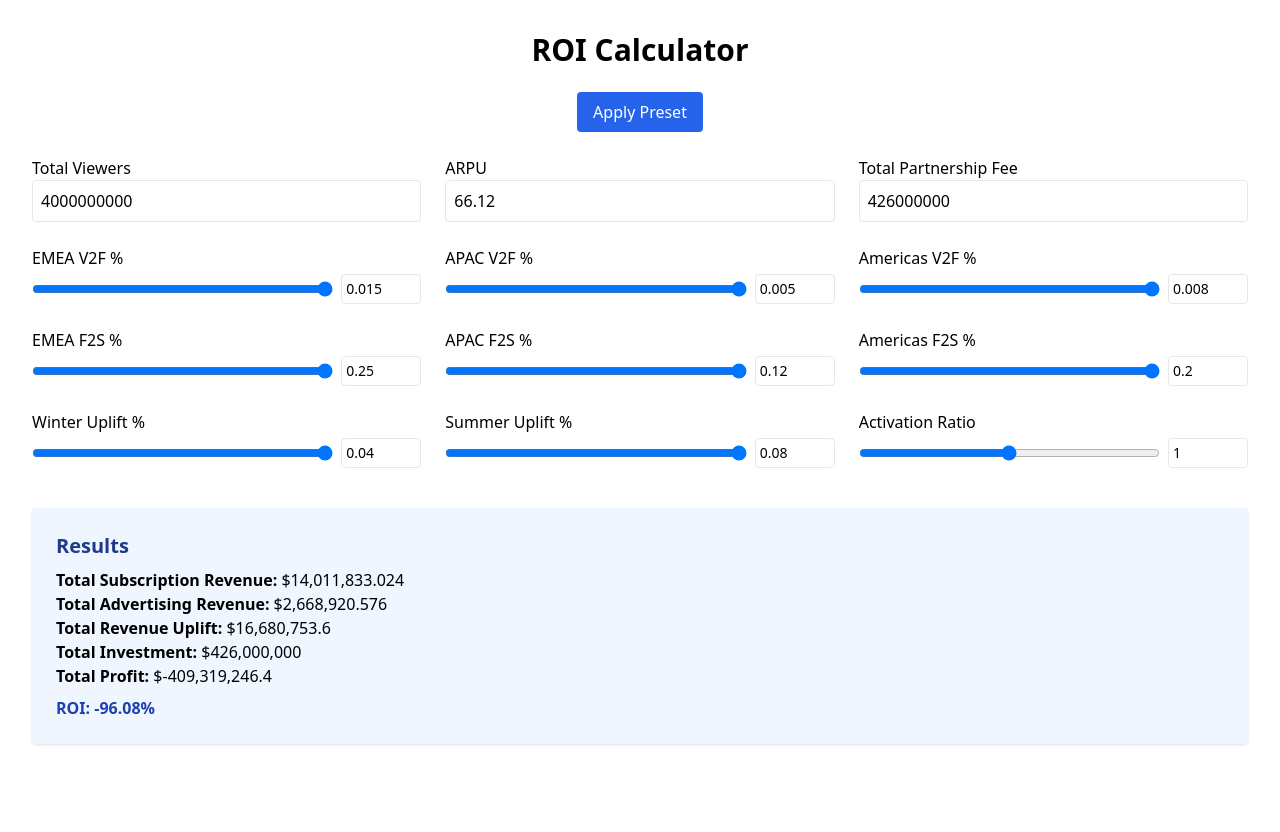
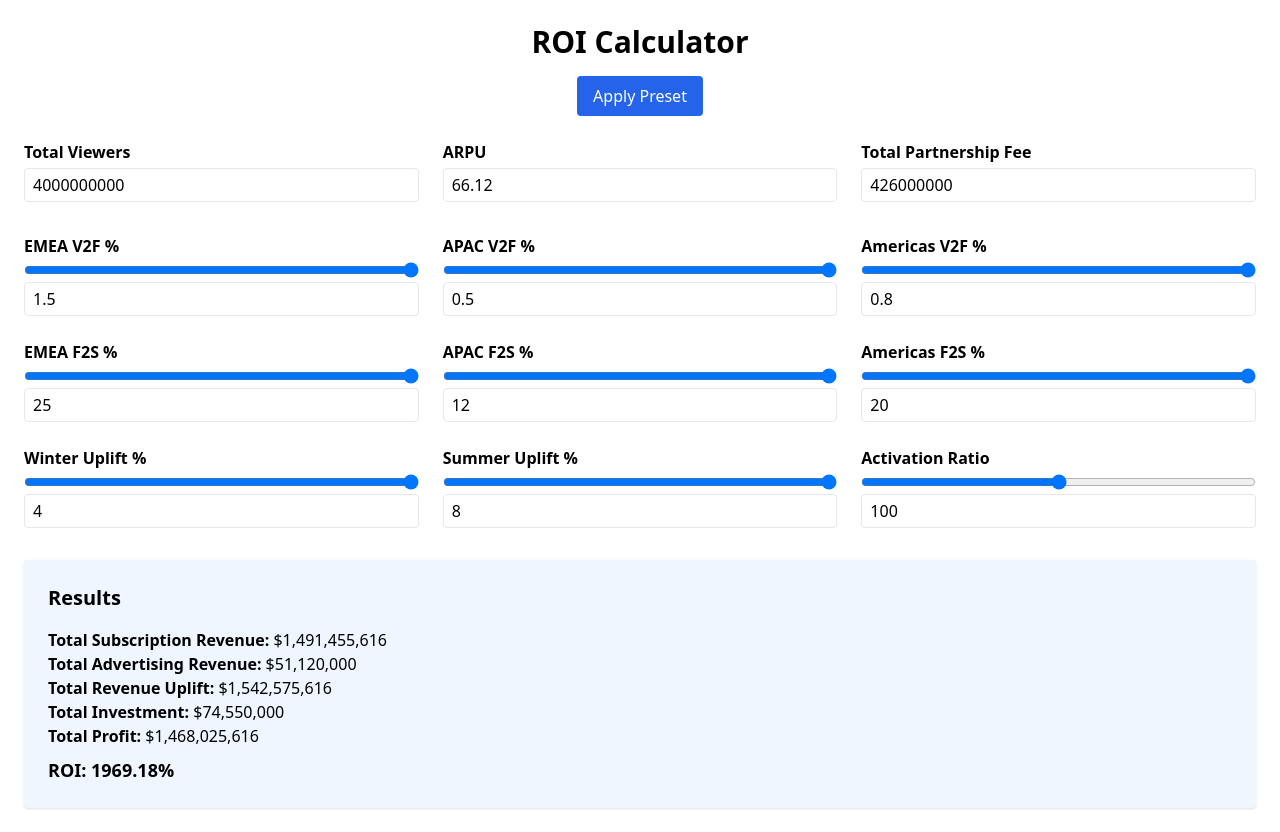
Before and after one commit to Mezzali22/ROI-Calculator, a React (Vite) app: page / in a window 1280 px wide. Before the commit the page ends 800 px from the top, so only its background shows below. Built offline with nearby package versions, Linux system fonts and the light colour scheme.

Commit message:
Fix Tailwind CSS setup

```diff
--- a/src/ROICalculator.jsx
+++ b/src/ROICalculator.jsx
@@ -1,125 +1,155 @@
-import React, { useState } from "react";
+import React, { useState } from 'react';
 
-const ROICalculator = () => {
+export default function ROICalculator() {
   const [totalViewers, setTotalViewers] = useState(4000000000);
   const [arpu, setArpu] = useState(66.12);
   const [fee, setFee] = useState(426000000);
 
-  const [emeaV2F, setEmeaV2F] = useState(0.015);
-  const [apacV2F, setApacV2F] = useState(0.005);
-  const [amerV2F, setAmerV2F] = useState(0.008);
+  const [emv2f, setEmv2f] = useState(1.5);
+  const [apv2f, setApv2f] = useState(0.5);
+  const [amv2f, setAmv2f] = useState(0.8);
 
-  const [emeaF2S, setEmeaF2S] = useState(0.25);
-  const [apacF2S, setApacF2S] = useState(0.12);
-  const [amerF2S, setAmerF2S] = useState(0.2);
+  const [emf2s, setEmf2s] = useState(25);
+  const [apf2s, setApf2s] = useState(12);
+  const [amf2s, setAmf2s] = useState(20);
 
-  const [winterUplift, setWinterUplift] = useState(0.04);
-  const [summerUplift, setSummerUplift] = useState(0.08);
-  const [activationRatio, setActivationRatio] = useState(1);
+  const [winterUplift, setWinterUplift] = useState(4);
+  const [summerUplift, setSummerUplift] = useState(8);
+  const [activationRatio, setActivationRatio] = useState(100);
 
   const applyPreset = () => {
     setArpu(66.12);
     setFee(426000000);
+    setTotalViewers(4000000000);
+    setEmv2f(1.5);
+    setApv2f(0.5);
+    setAmv2f(0.8);
+    setEmf2s(25);
+    setApf2s(12);
+    setAmf2s(20);
+    setWinterUplift(4);
+    setSummerUplift(8);
+    setActivationRatio(100);
   };
 
   const calculateROI = () => {
-    const emeaF2SValue = (totalViewers * emeaV2F * emeaF2S) / 100;
-    const apacF2SValue = (totalViewers * apacV2F * apacF2S) / 100;
-    const amerF2SValue = (totalViewers * amerV2F * amerF2S) / 100;
-    const totalF2S = emeaF2SValue + apacF2SValue + amerF2SValue;
-    const upliftMultiplier = 1 + (winterUplift + summerUplift) / 2;
-    const convertedSubscribers = totalF2S * activationRatio;
-    const totalRevenue = convertedSubscribers * arpu * upliftMultiplier;
-    const roi = ((totalRevenue - fee) / fee) * 100;
+    const v2fTotal =
+      (totalViewers * emv2f) / 100 +
+      (totalViewers * apv2f) / 100 +
+      (totalViewers * amv2f) / 100;
+
+    const convertedSubscribers =
+      (v2fTotal *
+        ((emf2s / 100 + apf2s / 100 + amf2s / 100) *
+          (activationRatio / 100))) /
+      3;
+
+    const upliftMultiplier = 1 + (winterUplift + summerUplift) / 200;
+
+    const subscriptionRevenue = convertedSubscribers * arpu * upliftMultiplier;
+    const advertisingRevenue = fee * 0.12;
+    const totalRevenue = subscriptionRevenue + advertisingRevenue;
+    const totalInvestment = fee * 0.175;
+    const profit = totalRevenue - totalInvestment;
+
     return {
-      totalRevenue,
-      roi,
+      subscriptionRevenue: subscriptionRevenue.toFixed(0),
+      advertisingRevenue: advertisingRevenue.toFixed(0),
+      totalRevenue: totalRevenue.toFixed(0),
+      totalInvestment: totalInvestment.toFixed(0),
+      profit: profit.toFixed(0),
+      roi: ((profit / totalInvestment) * 100).toFixed(2),
     };
   };
 
-  const { totalRevenue, roi } = calculateROI();
+  const result = calculateROI();
+
+  const slider = (label, value, setter, min, max, step = 0.01) => (
+    <div className="flex flex-col w-full">
+      <label className="font-semibold mb-1">{label}</label>
+      <input
+        type="range"
+        min={min}
+        max={max}
+        step={step}
+        value={value}
+        onChange={(e) => setter(parseFloat(e.target.value))}
+        className="w-full"
+      />
+      <input
+        type="number"
+        step={step}
+        value={value}
+        onChange={(e) => setter(parseFloat(e.target.value))}
+        className="mt-1 border px-2 py-1 rounded w-full"
+      />
+    </div>
+  );
 
   return (
-    <div className="p-8 max-w-screen-xl mx-auto">
-      <h1 className="text-3xl font-bold text-center mb-6">ROI Calculator</h1>
+    <div className="p-6 max-w-screen-xl mx-auto">
+      <h1 className="text-3xl font-bold text-center mb-4">ROI Calculator</h1>
       <div className="text-center mb-6">
-        <button onClick={applyPreset} className="bg-blue-600 text-white px-4 py-2 rounded hover:bg-blue-700">
+        <button
+          onClick={applyPreset}
+          className="bg-blue-600 text-white px-4 py-2 rounded hover:bg-blue-700"
+        >
           Apply Preset
         </button>
       </div>
 
-      <div className="grid grid-cols-1 md:grid-cols-3 gap-6 mb-6">
+      <div className="grid grid-cols-1 md:grid-cols-3 gap-6 mb-8">
         <div>
-          <label>Total Viewers</label>
-          <input type="number" value={totalViewers} onChange={(e) => setTotalViewers(+e.target.value)} className="w-full p-2 border rounded" />
+          <label className="font-semibold mb-1 block">Total Viewers</label>
+          <input
+            type="number"
+            value={totalViewers}
+            onChange={(e) => setTotalViewers(parseInt(e.target.value))}
+            className="border px-2 py-1 rounded w-full"
+          />
         </div>
         <div>
-          <label>ARPU</label>
-          <input type="number" value={arpu} onChange={(e) => setArpu(+e.target.value)} className="w-full p-2 border rounded" />
+          <label className="font-semibold mb-1 block">ARPU</label>
+          <input
+            type="number"
+            step="0.01"
+            value={arpu}
+            onChange={(e) => setArpu(parseFloat(e.target.value))}
+            className="border px-2 py-1 rounded w-full"
+          />
         </div>
         <div>
-          <label>Total Partnership Fee</label>
-          <input type="number" value={fee} onChange={(e) => setFee(+e.target.value)} className="w-full p-2 border rounded" />
+          <label className="font-semibold mb-1 block">Total Partnership Fee</label>
+          <input
+            type="number"
+            value={fee}
+            onChange={(e) => setFee(parseInt(e.target.value))}
+            className="border px-2 py-1 rounded w-full"
+          />
         </div>
       </div>
 
-      <div className="grid grid-cols-1 md:grid-cols-2 lg:grid-cols-3 gap-6">
-        {[{
-          label: 'EMEA V2F %', val: emeaV2F, set: setEmeaV2F, min: 0.01, max: 0.015
-        }, {
-          label: 'APAC V2F %', val: apacV2F, set: setApacV2F, min: 0.0045, max: 0.005
-        }, {
-          label: 'Americas V2F %', val: amerV2F, set: setAmerV2F, min: 0.0075, max: 0.008
-        }, {
-          label: 'EMEA F2S %', val: emeaF2S, set: setEmeaF2S, min: 0.18, max: 0.25
-        }, {
-          label: 'APAC F2S %', val: apacF2S, set: setApacF2S, min: 0.05, max: 0.12
-        }, {
-          label: 'Americas F2S %', val: amerF2S, set: setAmerF2S, min: 0.12, max: 0.2
-        }, {
-          label: 'Winter Uplift %', val: winterUplift, set: setWinterUplift, min: 0.02, max: 0.04
-        }, {
-          label: 'Summer Uplift %', val: summerUplift, set: setSummerUplift, min: 0.05, max: 0.08
-        }, {
-          label: 'Activation Ratio', val: activationRatio, set: setActivationRatio, min: 0.8, max: 1.2
-        }].map(({ label, val, set, min, max }) => (
-          <div key={label}>
-            <label className="block font-medium mb-1">{label}</label>
-            <div className="flex items-center gap-2">
-              <input
-                type="range"
-                min={min}
-                max={max}
-                step="0.0001"
-                value={val}
-                onChange={(e) => set(+e.target.value)}
-                className="flex-1"
-              />
-              <input
-                type="number"
-                value={val}
-                min={min}
-                max={max}
-                step="0.0001"
-                onChange={(e) => set(+e.target.value)}
-                className="w-20 p-1 border rounded text-sm"
-              />
-            </div>
-          </div>
-        ))}
+      <div className="grid grid-cols-1 md:grid-cols-3 gap-6">
+        {slider('EMEA V2F %', emv2f, setEmv2f, 1.0, 1.5)}
+        {slider('APAC V2F %', apv2f, setApv2f, 0.45, 0.5)}
+        {slider('Americas V2F %', amv2f, setAmv2f, 0.75, 0.8)}
+        {slider('EMEA F2S %', emf2s, setEmf2s, 18, 25, 1)}
+        {slider('APAC F2S %', apf2s, setApf2s, 5, 12, 1)}
+        {slider('Americas F2S %', amf2s, setAmf2s, 12, 20, 1)}
+        {slider('Winter Uplift %', winterUplift, setWinterUplift, 2, 4, 1)}
+        {slider('Summer Uplift %', summerUplift, setSummerUplift, 5, 8, 1)}
+        {slider('Activation Ratio', activationRatio, setActivationRatio, 80, 120, 1)}
       </div>
 
-      <div className="bg-blue-50 p-6 rounded mt-10 shadow">
-        <h2 className="text-xl font-semibold text-blue-900 mb-2">Results</h2>
-        <p><strong>Total Subscription Revenue:</strong> ${(totalRevenue * 0.84).toLocaleString()}</p>
-        <p><strong>Total Advertising Revenue:</strong> ${(totalRevenue * 0.16).toLocaleString()}</p>
-        <p><strong>Total Revenue Uplift:</strong> ${totalRevenue.toLocaleString()}</p>
-        <p><strong>Total Investment:</strong> ${fee.toLocaleString()}</p>
-        <p><strong>Total Profit:</strong> ${(totalRevenue - fee).toLocaleString()}</p>
-        <p className="font-bold mt-2 text-blue-800">ROI: {roi.toFixed(2)}%</p>
+      <div className="mt-8 p-6 bg-blue-50 rounded shadow">
+        <h2 className="text-xl font-semibold mb-4">Results</h2>
+        <p><strong>Total Subscription Revenue:</strong> ${Number(result.subscriptionRevenue).toLocaleString()}</p>
+        <p><strong>Total Advertising Revenue:</strong> ${Number(result.advertisingRevenue).toLocaleString()}</p>
+        <p><strong>Total Revenue Uplift:</strong> ${Number(result.totalRevenue).toLocaleString()}</p>
+        <p><strong>Total Investment:</strong> ${Number(result.totalInvestment).toLocaleString()}</p>
+        <p><strong>Total Profit:</strong> ${Number(result.profit).toLocaleString()}</p>
+        <p className="text-lg font-bold mt-2"><strong>ROI:</strong> {result.roi}%</p>
       </div>
     </div>
   );
-};
-
-export default ROICalculator;
+}
```
